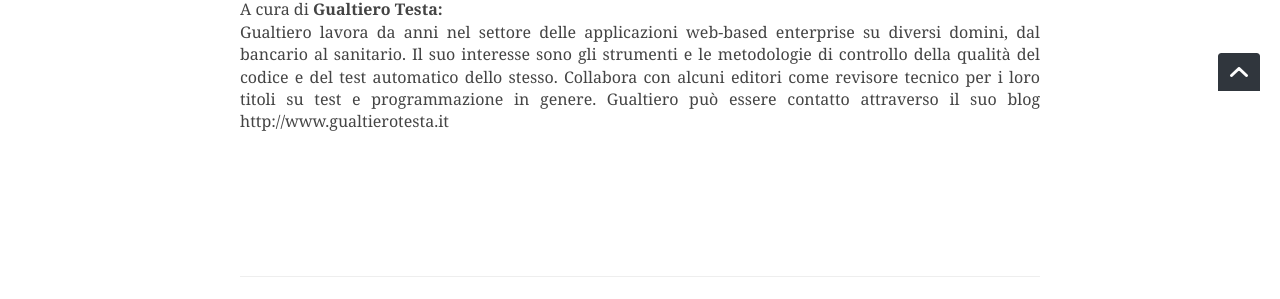
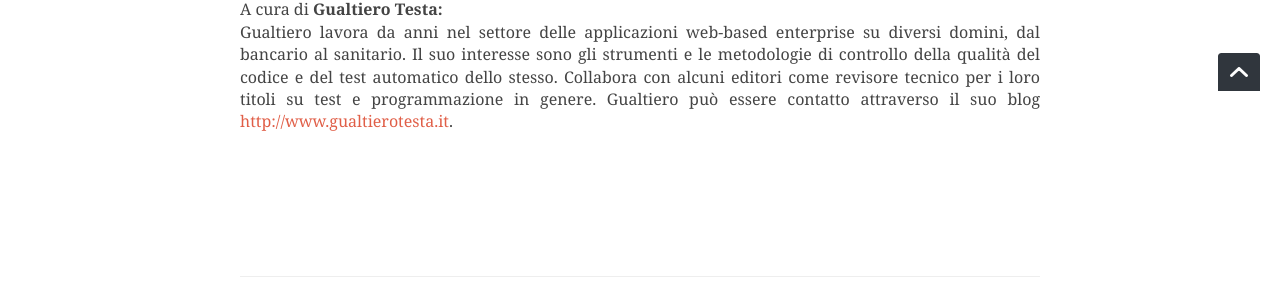
Before and after one commit to jugmilano/jugmilano.github.io, a Jekyll site: the page built from _posts/2015-04-23-meeting-#69.md, in a window 1280 px wide. Shown: the part 809-1108 px from the top of the page. Built offline with Jekyll 4.4.1, drawn with Linux system fonts in a browser that asks for light colours; nearby versions of some CDN libraries; Markdown is read by kramdown in place of the engine named in the settings; part of the change alters nothing that is shown.

```diff
--- a/_posts/2015-04-23-meeting-#69.md
+++ b/_posts/2015-04-23-meeting-#69.md
@@ -6,7 +6,7 @@ meetingdate: giovedì 28 maggio 2015
 description: Mockito Tutorial
 speaker: Gualtiero Testa
 abstract: Mockito è la libreria di mocking più popolare nei progetti Java su GitHub, seconda solo, nell'area del test, a jUnit. Questo tutorial presenta, in maniera molto pratica e orientata all'uso, Mockito e come questo strumento può aiutarci a sviluppare test efficienti. Saranno esaminate diverse situazioni, dal caso semplice dell'unit testing di una piccola classe a contesti più complessi. Si assume una conoscenza di base dei concetti di test automatico e di jUnit.
-bio: Gualtiero lavora da anni nel settore delle applicazioni web-based enterprise su diversi domini, dal bancario al sanitario. Il suo interesse sono gli strumenti e le metodologie di controllo della qualità del codice e del test automatico dello stesso. Collabora con alcuni editori come revisore tecnico per i loro titoli su test e programmazione in genere. Gualtiero può essere contatto attraverso il suo blog http://www.gualtierotesta.it
+bio: Gualtiero lavora da anni nel settore delle applicazioni web-based enterprise su diversi domini, dal bancario al sanitario. Il suo interesse sono gli strumenti e le metodologie di controllo della qualità del codice e del test automatico dello stesso. Collabora con alcuni editori come revisore tecnico per i loro titoli su test e programmazione in genere. Gualtiero può essere contatto attraverso il suo blog <a target="_blank" href="http://www.gualtierotesta.it">http://www.gualtierotesta.it</a>.
 location: Veespo
 address: Via S. Maria alla Porta, 9 - Milano
 map: https://www.google.it/maps/place/Via+Santa+Maria+alla+Porta,+9,+20123+Milano/@45.4664129,9.1817829,17z/data=!4m2!3m1!1s0x4786c153a8292d05:0x4c6f0a73c08286b9
```
